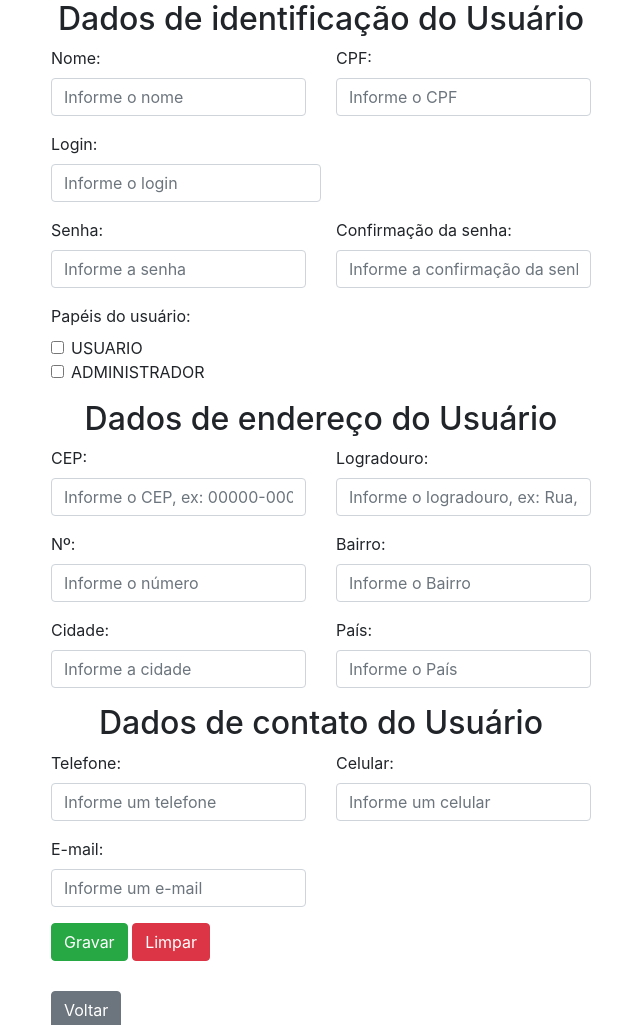
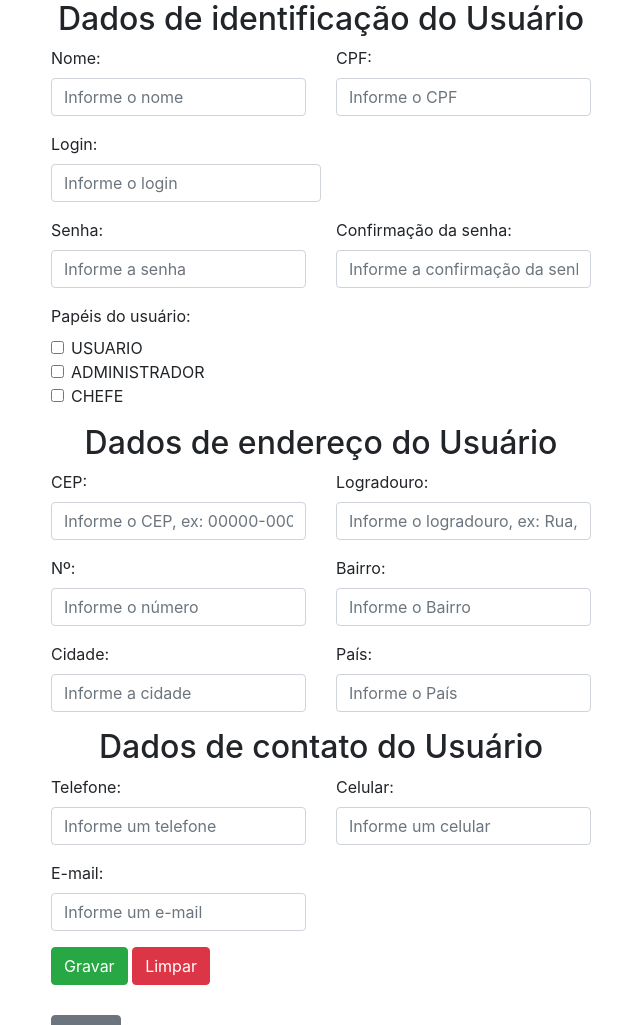
Before and after one commit to Rick-s2/implementacao-Projeto, a PHP site: the page made by app/controller/UsuarioController.php in a window 1280 px wide. Shown: the part 100-1125 px from the top of the page, without its empty margins (34-674 px from the left). Run offline with PHP 8.4, Linux system fonts and the light colour scheme.

Commit message:
Papel chefe inserido

```diff
--- a/app/model/enum/UsuarioPapel.php
+++ b/app/model/enum/UsuarioPapel.php
@@ -8,9 +8,10 @@ class UsuarioPapel {
 
     const USUARIO = "USUARIO";
     const ADMINISTRADOR = "ADMINISTRADOR";
+    const CHEFE = "CHEFE";
 
     public static function getAllAsArray() {
-        return [UsuarioPapel::USUARIO, UsuarioPapel::ADMINISTRADOR];
+        return [UsuarioPapel::USUARIO, UsuarioPapel::ADMINISTRADOR, UsuarioPapel::CHEFE];
     }
 
 }
```
Also changed, not shown: app/view/usuario/form.php (+0 -8 lines).
